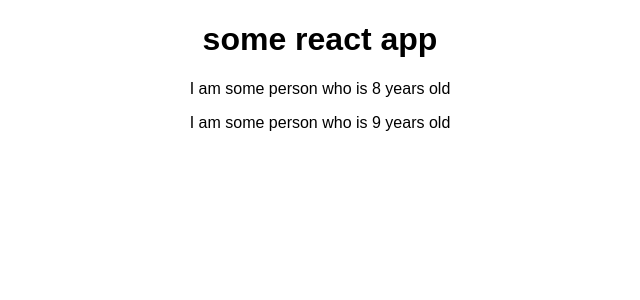
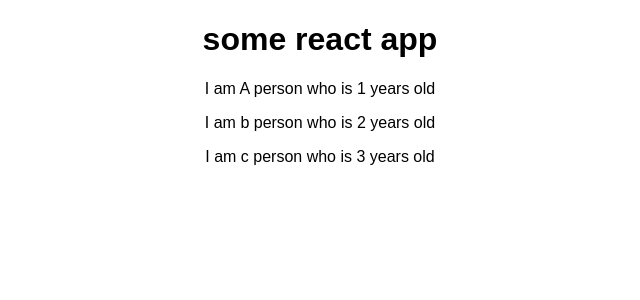
Before and after one commit to redvg/react_burger, a React (Create React App) app: page / in a window 1280 px wide. Shown: the top 300 px of the page, without its empty margins (320-960 px from the left). Built offline with nearby package versions, Linux system fonts and the light colour scheme.

Commit message:
adds props

```diff
--- a/src/App.js
+++ b/src/App.js
@@ -8,8 +8,9 @@ class App extends Component {
     return (
       <div className="App">
         <h1>some react app</h1>
-        <Person />
-        <Person />
+        <Person name='A' age='1' />
+        <Person name='b' age='2'> cool! </Person>
+        <Person name='c' age='3'/>
       </div>
     );
   }
--- a/src/Person/Person.js
+++ b/src/Person/Person.js
@@ -1,5 +1,5 @@
 import React from 'react';
 
-const person = () => <p>I am some person who is {Math.floor(Math.random() * 10)} years old</p>;
+const person = (props) => <p>I am {props.name} person who is {props.age} years old</p>;
 
 export default person;
```
